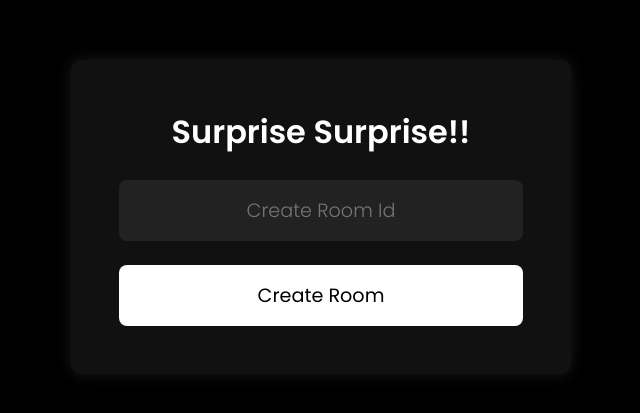
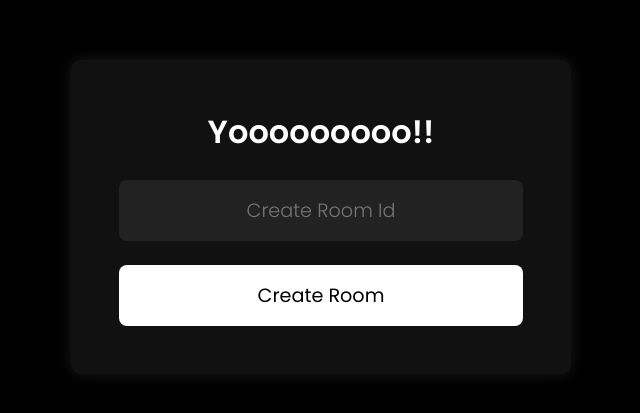
Before and after one commit to Anshu-Raj-Web-Dev/video-call, a React (Create React App) app: page / in a window 1280 px wide. Shown: the part 183-596 px from the top of the page, without its empty margins (319-959 px from the left). Built offline with nearby package versions, Linux system fonts and the light colour scheme.

Commit message:
Update HomePage.js

```diff
--- a/src/components/HomePage.js
+++ b/src/components/HomePage.js
@@ -17,7 +17,7 @@ const HomePage = () => {
   return (
     <div className="home-container">
     <div className="home-box">
-      <h1 className="home-title">Surprise Surprise!!</h1>
+      <h1 className="home-title">Yooooooooo!!</h1>
       <input
         value={input}
         onChange={(e) => setInput(e.target.value)}
```
